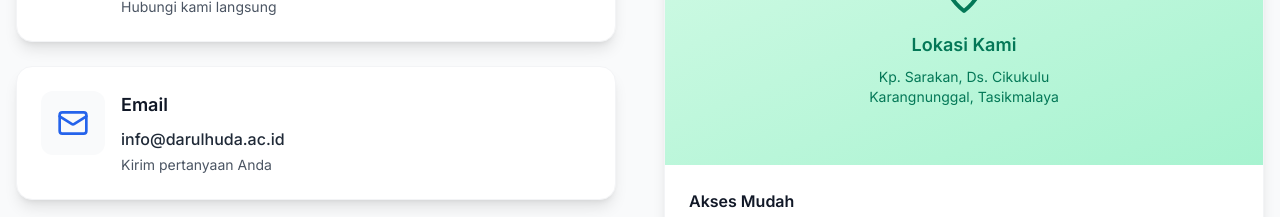
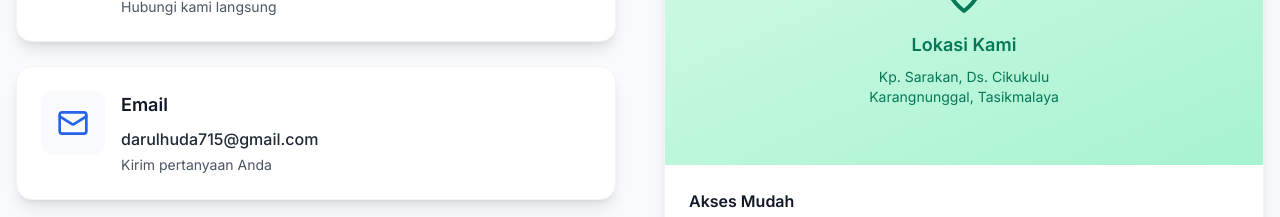
Before and after one commit to Abdulkohar-design/SMPBDARULHUDA, a React (Vite) app: page / in a window 1280 px wide. Shown: the part 6640-6857 px from the top of the page. Built offline with nearby package versions, Linux system fonts and the light colour scheme.

Commit message:
Update Contact.tsx

```diff
--- a/src/components/Contact.tsx
+++ b/src/components/Contact.tsx
@@ -12,7 +12,7 @@ const Contact = () => {
     {
       icon: <Mail className="text-blue-600" size={32} />,
       title: 'Email',
-      content: 'info@darulhuda.ac.id',
+      content: 'darulhuda715@gmail.com',
       subtitle: 'Kirim pertanyaan Anda'
     },
     {
```
